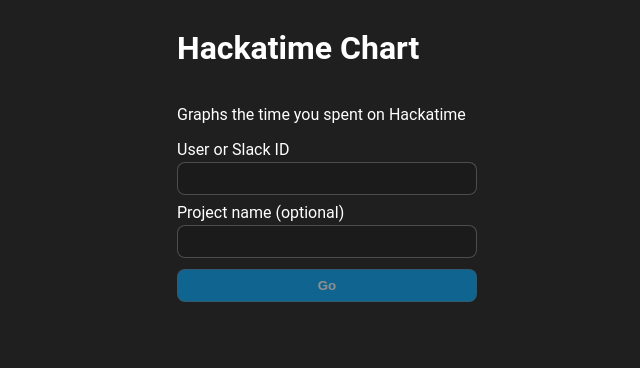
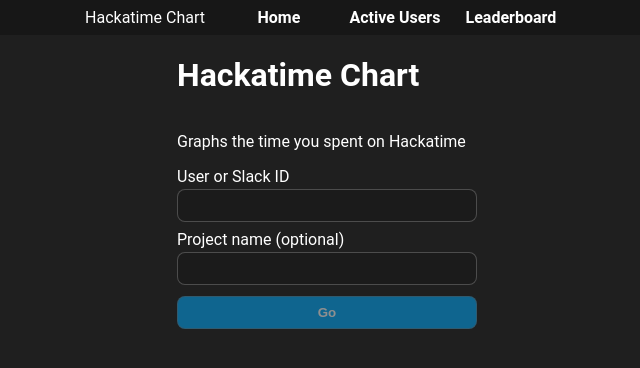
Before and after one commit to SuperYoshi10000/hackatimechart, a SvelteKit app: page / in a window 1280 px wide. Shown: the top 368 px of the page, without its empty margins (313-953 px from the left). Built offline with nearby package versions, Linux system fonts and the light colour scheme.

Commit message:
add navbar

```diff
--- /dev/null
+++ b/src/lib/components/Navbar.svelte
@@ -0,0 +1,32 @@
+<nav>
+    <span>Hackatime Chart</span>
+    <a href="/">Home</a>
+    <a href="/active">Active Users</a>
+    <a href="/leaderboard">Leaderboard</a>
+</nav>
+
+<style>
+    nav {
+        position: sticky;
+        top: 0;
+        display: flex;
+        flex-direction: row;
+        justify-content: center;
+        align-items: center;
+        background: #0F0F0F7F;
+    }
+    nav span {
+        margin-right: 1rem;
+    }
+    nav a {
+        color: white;
+        font-weight: bold;
+        text-decoration: none;
+        width: 100px;
+        padding: 0.5rem;
+        text-align: center;
+    }
+    nav a:hover {
+        background: #FFFFFF1F;
+    }
+</style>
--- a/src/routes/+layout.svelte
+++ b/src/routes/+layout.svelte
@@ -1,5 +1,6 @@
 <script lang="ts">
 	import favicon from '$lib/assets/favicon.svg';
+  import Navbar from '$lib/components/Navbar.svelte';
 
 	let { children } = $props();
 </script>
@@ -8,6 +9,7 @@
 	<link rel="icon" href={favicon} />
 </svelte:head>
 
+<Navbar />
 {@render children()}
 
 <style>
@@ -21,6 +23,7 @@
 	:global(body) {
         background: #1F1F1F;
         color: white;
+		margin: 0;
     }
 
 	:global(a) {
--- a/src/routes/active/+page.svelte
+++ b/src/routes/active/+page.svelte
@@ -73,6 +73,7 @@
 
     tr {
         height: 2rem;
+        max-height: 2rem;
     }
 
     td {
@@ -85,6 +86,8 @@
     .active-users-avatar img {
         width: 2rem;
         max-width: 2rem;
+        height: 2rem;
+        max-height: 2rem;
     }
     .active-users-flag {
         width: 1rem;
```
